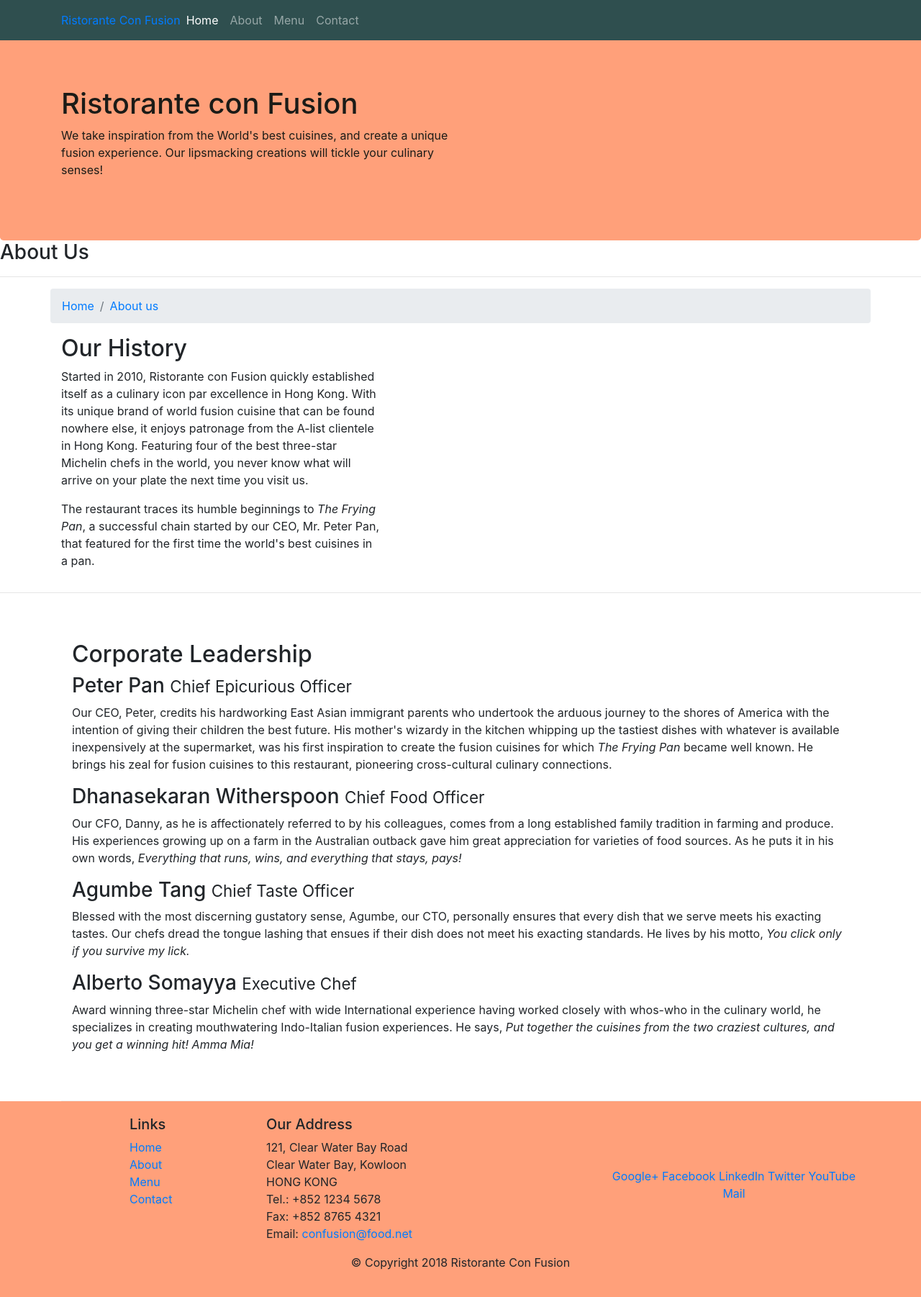
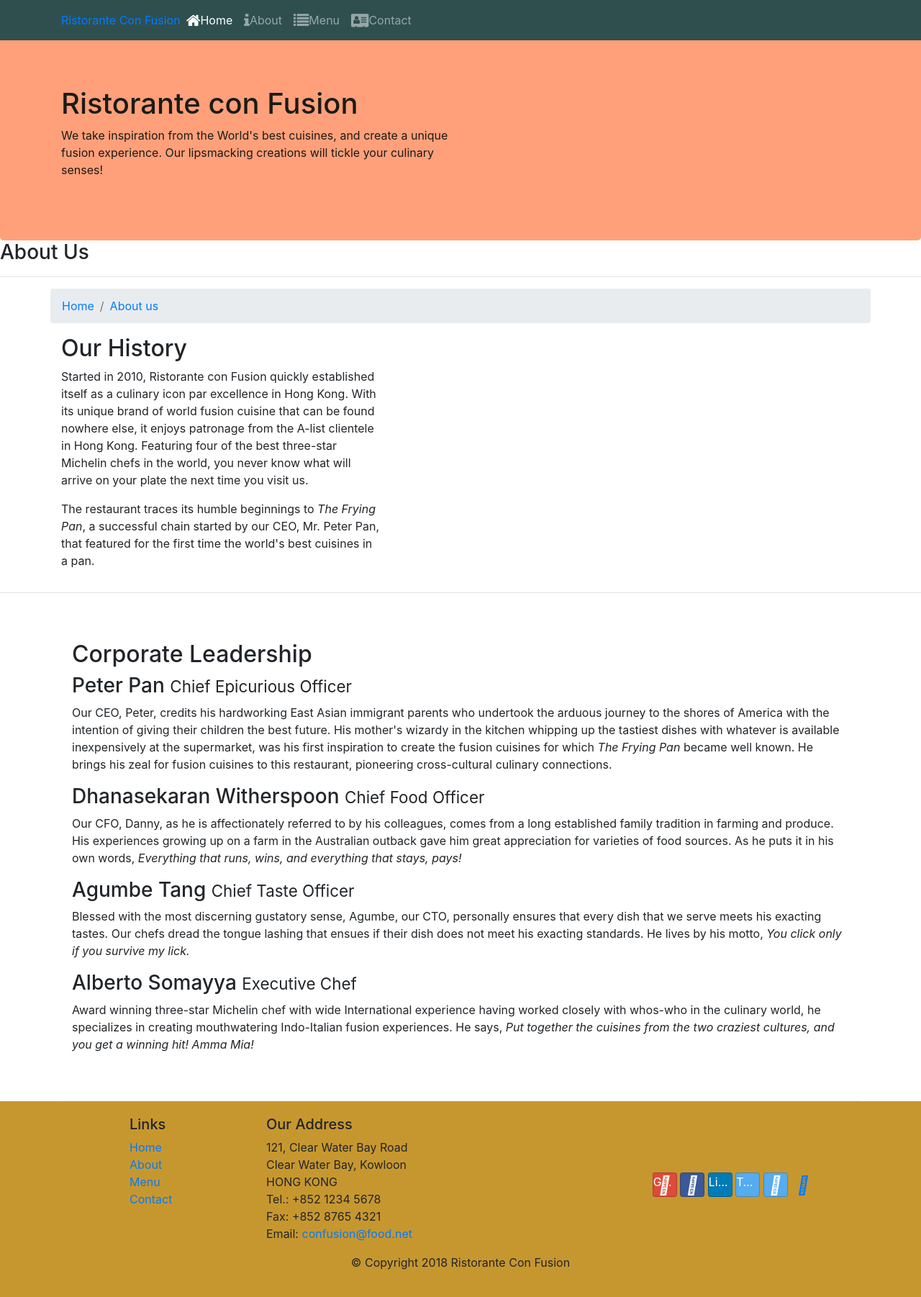
Before and after one commit to webdevyan/bootstrap-setup, a website: page aboutus.html in a window 1280 px wide. Shown: the whole page at 72% size. Drawn offline with nearby package versions, Linux system fonts and the light colour scheme.

Commit message:
IconFonts

```diff
--- a/aboutus.html
+++ b/aboutus.html
@@ -8,6 +8,8 @@
     <meta http-equiv="x-ua-compatible" content="ie=edge">
 
     <link rel="stylesheet" href="node_modules/bootstrap/dist/css/bootstrap.min.css">
+    <link rel="stylesheet" href="node_modules/font-awesome/css/font-awesome.css">
+    <link rel="stylesheet" href="node_modules/bootstrap-social/bootstrap-social.css">
     <link rel="stylesheet" href="css/styles.css">
 
     <title>Ristorante Con Fusion: About Us</title>
@@ -25,10 +27,10 @@
 
            <div class="collapse navbar-collapse" id="Navbar">
                <ul class="navbar-nav mr-auto">
-                   <li class="nav-item active"><a class="nav-link" href="index.html">Home</a></li>
-                   <li class="nav-item"><a class="nav-link" href="aboutus.html">About</a></li>
-                   <li class="nav-item"><a class="nav-link" href="#">Menu</a></li>
-                   <li class="nav-item"><a class="nav-link" href="#">Contact</a></li>
+                   <li class="nav-item active"><a class="nav-link" href="index.html"><span class="fa fa-home fa-lg"></span>Home</a></li>
+                   <li class="nav-item"><a class="nav-link" href="aboutus.html"><span class="fa fa-info fa-lg"></span>About</a></li>
+                   <li class="nav-item"><a class="nav-link" href="#"><span class="fa fa-list fa-lg"></span>Menu</a></li>
+                   <li class="nav-item"><a class="nav-link" href="#"><span class="fa fa-address-card fa-lg"></span>Contact</a></li>
                </ul>
            </div>
         </div>
@@ -121,12 +123,12 @@
                 </div>
                 <div class="col-12 col-sm-4 align-self-center">
                     <div class="text-center">
-                        <a href="http://google.com/+">Google+</a>
-                        <a href="http://www.facebook.com/profile.php?id=">Facebook</a>
-                        <a href="http://www.linkedin.com/in/">LinkedIn</a>
-                        <a href="http://twitter.com/">Twitter</a>
-                        <a href="http://youtube.com/">YouTube</a>
-                        <a href="mailto:">Mail</a>
+                        <a class="btn btn-social-icon btn-google"  href="http://google.com/+"><i class="fa-brands fa-google"></i>Google+</a>
+                        <a class="btn btn-social-icon btn-facebook"  href="http://www.facebook.com/profile.php?id="><i class="fa-brands fa-facebook"></i></a>
+                        <a class="btn btn-social-icon btn-linkedin"  href="http://www.linkedin.com/in/">LinkedIn</a>
+                        <a class="btn btn-social-icon btn-twitter"  href="http://twitter.com/">Twitter</a>
+                        <a class="btn btn-social-icon btn-twitter" href="http://youtube.com/"><i class="fa-brands fa-youtube"></i></a>
+                        <a class="btn btn-social-icon btn-mail"  href="mailto:"><i class="fa-regular fa-envelope"></i></a>
                     </div>
                 </div>
            </div>
--- a/css/styles.css
+++ b/css/styles.css
@@ -12,7 +12,7 @@
 }
 
 .footer {
-    background: #ffa07a;
+    background: #c7972f;
     margin: 0px auto;
     padding: 20px 0px 20px 0px;
 }
--- a/package.json
+++ b/package.json
@@ -15,6 +15,8 @@
   },
   "dependencies": {
     "bootstrap": "^4.0.0",
+    "bootstrap-social": "^5.1.1",
+    "font-awesome": "^4.7.0",
     "jquery": "^3.3.1",
     "popper.js": "^1.12.9"
   }
```
Also changed, not shown: index.html (+15 -13 lines), 1 other file.
